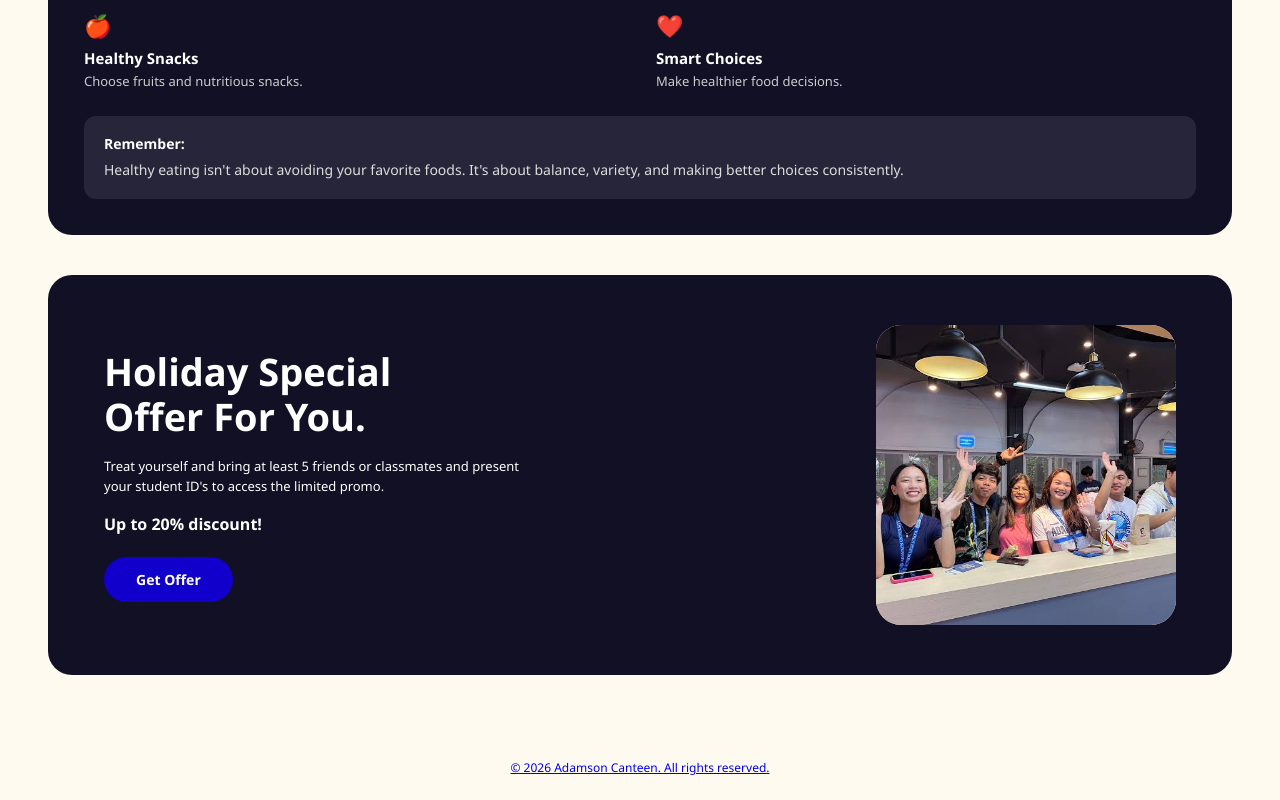
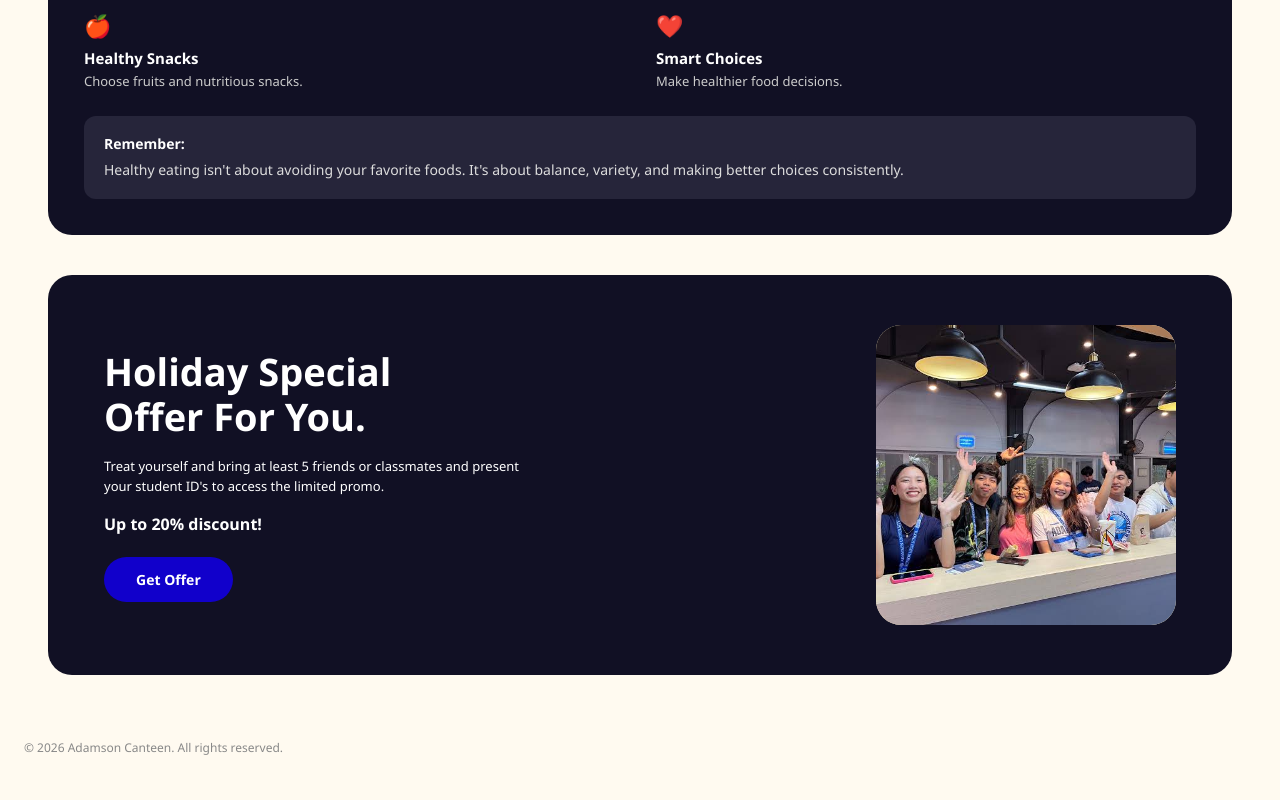
Before and after one commit to HarryCodee/ITC-Final-Project-, a plain HTML site: page index.html in a window 1280 px wide. Shown: the part 1782-2582 px from the top of the page. Drawn offline with Linux system fonts and the light colour scheme.

Commit message:
Update index.html

```diff
--- a/index.html
+++ b/index.html
@@ -65,7 +65,7 @@
   .promo-img { width: 300px; height: 300px; max-width: 100%; border-radius: 25px; background: #fff3c4; overflow: hidden; display: flex; align-items: center; justify-content: center; font-size: 110px; }
   .promo-img img { width: 100%; height: 100%; object-fit: cover; }
 
-  footer { text-align: center; font-size: 12px; color: #888; padding: 24px; text-decoration:none; }
+  footer a{ text-align: center; font-size: 12px; color: #888; padding: 24px; text-decoration:none; }
 
   /* nutrition  */
 .nutrition { margin: 40px 48px; background: #111024; border-radius: 24px; padding: 36px; color: #fff; }
```
